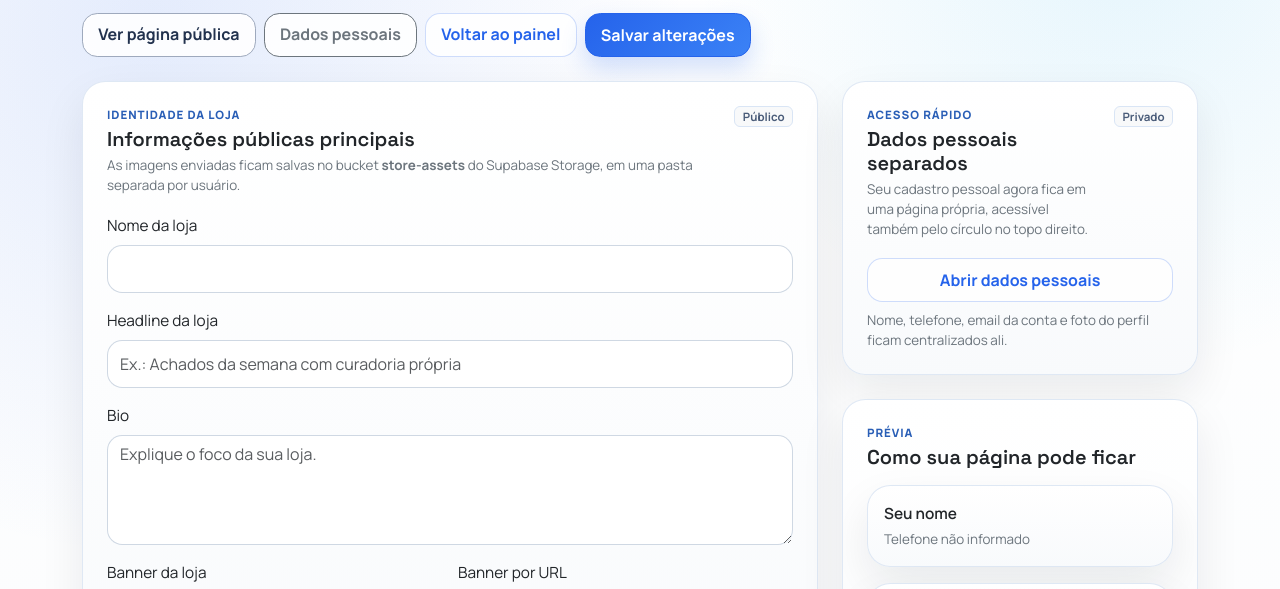
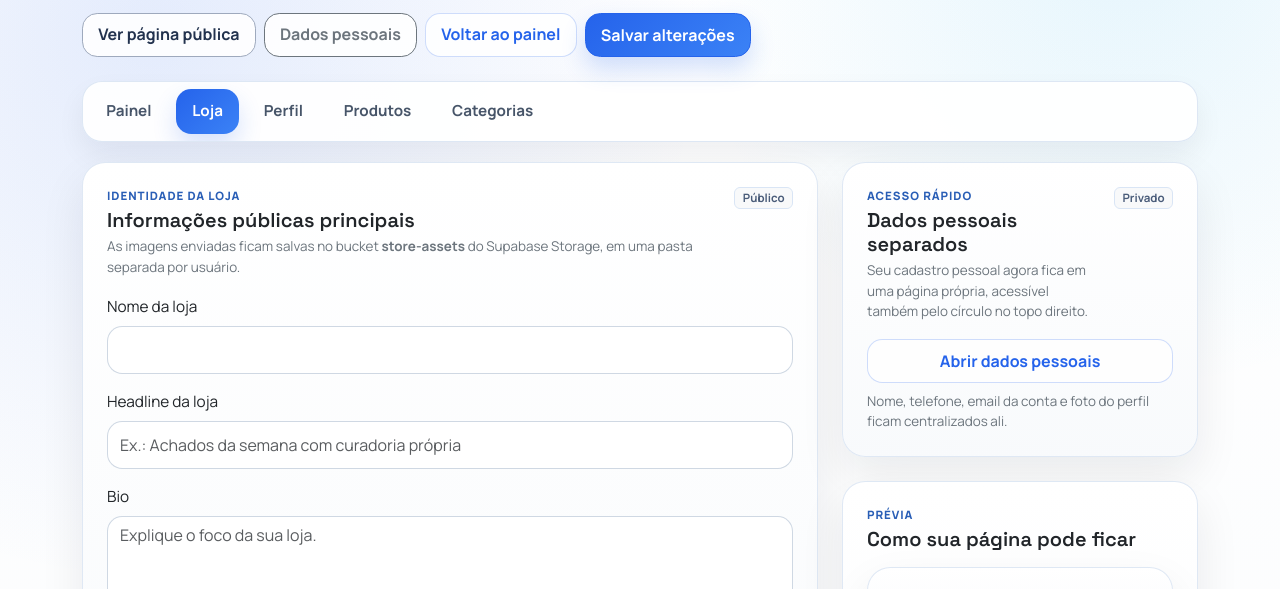
Before and after one commit to PaulinoNJr/afiliados, a website: page loja.html in a window 1280 px wide. Shown: the part 145-734 px from the top of the page. Drawn offline with nearby package versions, Linux system fonts and the light colour scheme.

Commit message:
produtos e ajustes botões

```diff
--- a/assets/css/style.css
+++ b/assets/css/style.css
@@ -104,6 +104,49 @@ body.page-resolving footer {
 .page-header-actions .btn,
 .page-header-actions a {
   width: 100%;
+}
+
+.workspace-menu {
+  margin-bottom: 1.25rem;
+}
+
+.workspace-menu-shell {
+  display: flex;
+  gap: 0.55rem;
+  overflow-x: auto;
+  padding: 0.45rem;
+  border: 1px solid rgba(219, 229, 243, 0.92);
+  border-radius: 1.25rem;
+  background: rgba(255, 255, 255, 0.92);
+  box-shadow: 0 0.85rem 1.8rem rgba(15, 23, 42, 0.06);
+  scrollbar-width: thin;
+}
+
+.workspace-menu-link {
+  display: inline-flex;
+  align-items: center;
+  justify-content: center;
+  min-height: 42px;
+  padding: 0.7rem 1rem;
+  border-radius: 0.95rem;
+  color: #475569;
+  text-decoration: none;
+  font-size: 0.95rem;
+  font-weight: 700;
+  white-space: nowrap;
+  transition: transform 0.18s ease, background-color 0.18s ease, color 0.18s ease, box-shadow 0.18s ease;
+}
+
+.workspace-menu-link:hover,
+.workspace-menu-link:focus {
+  color: var(--accent);
+  background: rgba(37, 99, 235, 0.08);
+}
+
+.workspace-menu-link.is-active {
+  color: #ffffff;
+  background: linear-gradient(135deg, var(--accent) 0%, #3b82f6 100%);
+  box-shadow: 0 0.75rem 1.45rem rgba(37, 99, 235, 0.18);
 }
 
 h1, h2, h3, h4, h5, h6, .navbar-brand {
@@ -1572,6 +1615,14 @@ body.bg-light {
     max-width: none;
   }
 
+  .workspace-menu-shell {
+    padding: 0.4rem;
+  }
+
+  .workspace-menu-link {
+    flex: 0 0 auto;
+  }
+
   .products-form-header,
   .products-form-actions {
     flex-direction: column;
--- a/assets/js/auth.js
+++ b/assets/js/auth.js
@@ -77,6 +77,10 @@
 
   function applyProfileAccess(profile) {
     const actions = document.querySelector('.app-nav-actions');
+    document.querySelectorAll('[data-admin-only="true"]').forEach((element) => {
+      element.classList.toggle('d-none', profile?.role !== 'admin');
+    });
+
     if (!actions) return;
 
     let link = document.getElementById('profileAccessLink');
--- a/loja.html
+++ b/loja.html
@@ -34,6 +34,17 @@
           <button id="saveStoreBtn" type="submit" form="storeProfileForm" class="btn btn-primary">Salvar alterações</button>
         </div>
       </div>
+
+      <section class="workspace-menu" aria-label="Navegação do sistema">
+        <div class="workspace-menu-shell">
+          <a href="admin.html" class="workspace-menu-link">Painel</a>
+          <a href="loja.html" class="workspace-menu-link is-active" aria-current="page">Loja</a>
+          <a href="perfil.html" class="workspace-menu-link">Perfil</a>
+          <a href="produtos.html" class="workspace-menu-link">Produtos</a>
+          <a href="categorias.html" class="workspace-menu-link">Categorias</a>
+          <a href="users.html" class="workspace-menu-link d-none" data-admin-only="true">Usuários</a>
+        </div>
+      </section>
 
       <div id="statusMessage" class="alert d-none" role="alert"></div>
 
```
Also changed, not shown: admin.html (+11 -0 lines), assets/js/products.js (+13 -1 lines), categorias.html (+11 -0 lines), perfil.html (+11 -0 lines), produtos.html (+11 -0 lines), users.html (+11 -0 lines).
